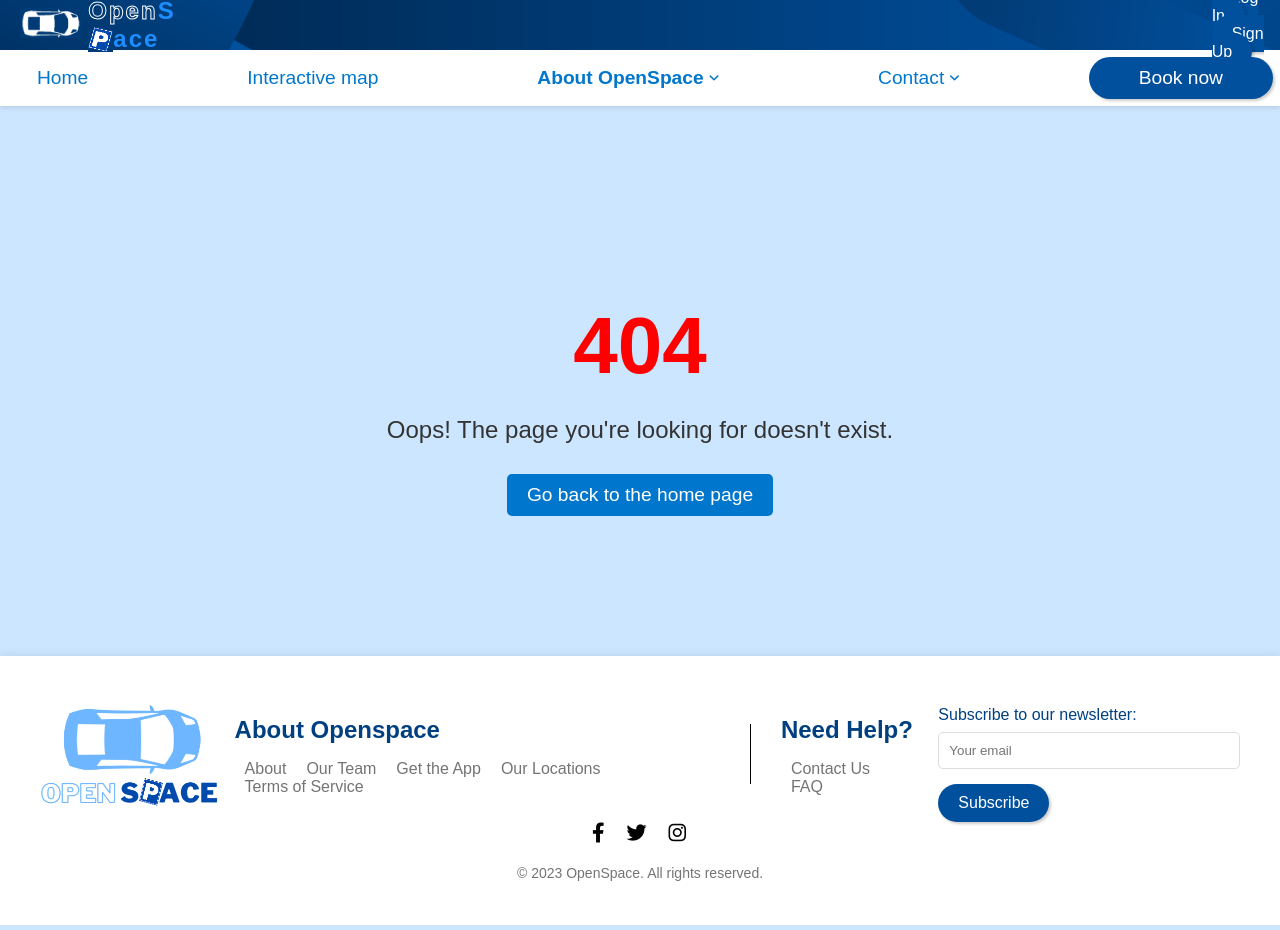
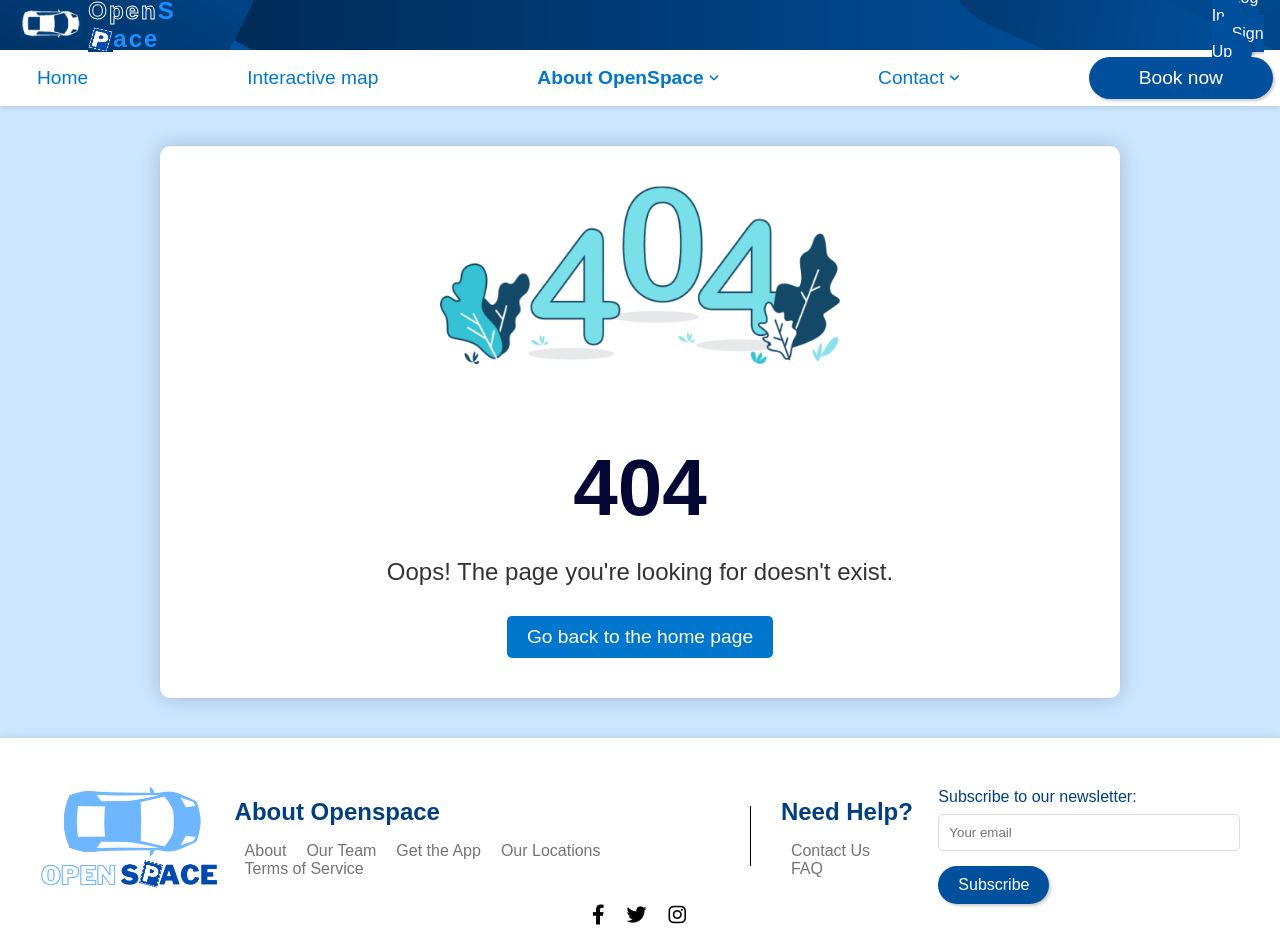
Before and after one commit to xllindy/OpenSpace, a plain HTML site: page 404.html in a window 1280 px wide. Shown: the top 930 px of the page. Drawn offline with Linux system fonts and the light colour scheme.

Commit message:
404 doesnt work with git

```diff
--- a/404.html
+++ b/404.html
@@ -42,6 +42,7 @@
     </nav>
     <main>
         <div class="error-container">
+            <img src="Images/404Error.png" alt="Error Image" class="error-image">
             <h1 class="error-heading">404</h1>
             <p class="error-message">Oops! The page you're looking for doesn't exist.</p>
             <a href="index.html" class="error-link">Go back to the home page</a>
--- a/Styles.css
+++ b/Styles.css
@@ -838,12 +838,15 @@ textarea {
 /* 404 error */
 .error-container {
     text-align: center;
-    padding: 100px;
+    padding: 40px;
+    background-color: #fff;
+    border-radius: 10px;
+    box-shadow: 0 0 20px rgba(0, 0, 0, 0.2);
 }
 
 .error-heading {
     font-size: 5em;
-    color: #ff0000;
+    color: #040633;
     margin-bottom: 20px;
 }
 
@@ -851,6 +854,12 @@ textarea {
     font-size: 1.5em;
     color: #333;
     margin-bottom: 30px;
+}
+
+.error-image {
+    width: 100%;
+    max-width: 400px;
+    margin-bottom: 20px;
 }
 
 .error-link {
@@ -861,4 +870,9 @@ textarea {
     text-decoration: none;
     border-radius: 5px;
     font-size: 1.2em;
+    transition: background-color 0.3s ease;
 }
+
+.error-link:hover {
+    background-color: #00509e;
+}
```
Also changed, not shown: Images/404Error.png (added).
